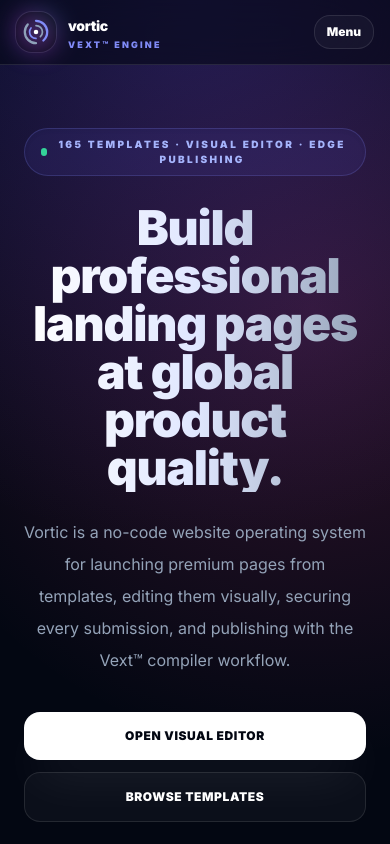
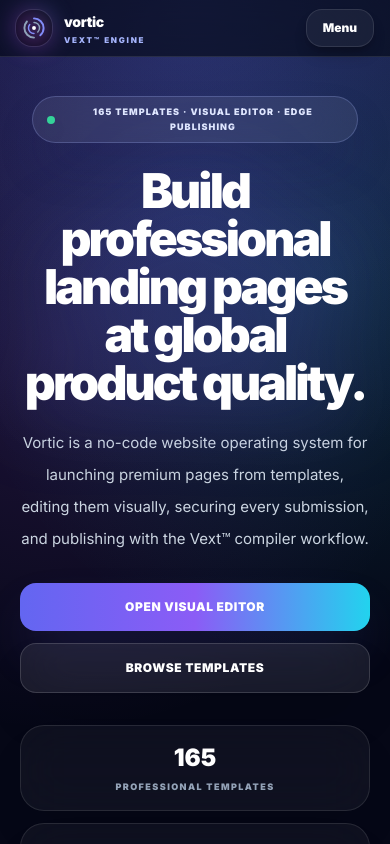
Before and after one commit to manshnew-creator/vortic-website, a Next.js app: page / in a window 390 px wide. Shown: the top 844 px of the page. Built offline with nearby package versions, Linux system fonts and the light colour scheme.

Commit message:
Polish mobile hero and navbar contrast

```diff
--- a/src/app/page.tsx
+++ b/src/app/page.tsx
@@ -29,18 +29,18 @@ const faqs = [
 
 function Metric({ value, label }: { value: string; label: string }) {
   return (
-    <div className="rounded-3xl border border-white/10 bg-white/[0.035] p-5 text-center shadow-2xl shadow-black/10 backdrop-blur-xl">
-      <p className="text-3xl font-black text-white">{value}</p>
-      <p className="mt-2 text-[10px] font-black uppercase tracking-[0.2em] text-slate-500">{label}</p>
+    <div className="rounded-3xl border border-white/10 bg-white/[0.045] p-4 text-center shadow-2xl shadow-black/10 backdrop-blur-xl sm:p-5">
+      <p className="text-2xl font-black text-white sm:text-3xl">{value}</p>
+      <p className="mt-1.5 text-[9px] font-black uppercase tracking-[0.16em] text-slate-400 sm:mt-2 sm:text-[10px] sm:tracking-[0.2em]">{label}</p>
     </div>
   );
 }
 
 function ProductPreview() {
   return (
-    <div className="relative mx-auto mt-12 max-w-6xl px-4">
+    <div className="relative mx-auto mt-10 max-w-6xl px-0 sm:mt-12 sm:px-4">
       <div className="absolute inset-0 -z-10 rounded-[3rem] bg-gradient-to-tr from-indigo-500/20 via-fuchsia-500/10 to-cyan-500/20 blur-3xl" />
-      <div className="overflow-hidden rounded-[2rem] border border-white/10 bg-slate-950 shadow-2xl shadow-black/50">
+      <div className="overflow-hidden rounded-[1.5rem] border border-white/10 bg-slate-950 shadow-2xl shadow-black/50 sm:rounded-[2rem]">
         <div className="flex items-center justify-between border-b border-white/10 bg-white/[0.035] px-5 py-3">
           <div className="flex items-center gap-2">
             <span className="h-3 w-3 rounded-full bg-rose-400" />
@@ -84,28 +84,30 @@ export default function PublicHomepage() {
       <PremiumNavbar />
 
       <main>
-        <section className="relative px-6 pb-20 pt-32 text-center md:pt-40">
-          <div className="pointer-events-none absolute inset-0 bg-[radial-gradient(circle_at_top,#4f46e544,transparent_34rem),radial-gradient(circle_at_80%_15%,#ec489933,transparent_28rem)]" />
+        <section className="relative isolate overflow-hidden px-5 pb-14 pt-24 text-center sm:pt-28 md:px-6 md:pb-20 md:pt-40">
+          <div className="pointer-events-none absolute inset-0 -z-10 bg-[#050716]" />
+          <div className="pointer-events-none absolute inset-0 -z-10 bg-[radial-gradient(circle_at_50%_0%,rgba(99,102,241,0.30),transparent_30rem),radial-gradient(circle_at_85%_16%,rgba(34,211,238,0.16),transparent_24rem),radial-gradient(circle_at_15%_20%,rgba(168,85,247,0.16),transparent_24rem)]" />
+          <div className="pointer-events-none absolute inset-x-0 top-0 -z-10 h-72 bg-gradient-to-b from-indigo-500/10 to-transparent" />
           <div className="relative z-10 mx-auto max-w-5xl">
-            <div className="inline-flex items-center gap-2 rounded-full border border-indigo-400/20 bg-indigo-500/10 px-4 py-2 text-[10px] font-black uppercase tracking-[0.24em] text-indigo-300 shadow-inner">
-              <span className="h-2 w-2 rounded-full bg-emerald-400 shadow-lg shadow-emerald-400/50" />
-              165 templates · Visual editor · Edge publishing
+            <div className="mx-auto inline-flex max-w-[92vw] items-center justify-center gap-2 rounded-full border border-indigo-300/25 bg-white/[0.075] px-3.5 py-2 text-[9px] font-black uppercase leading-relaxed tracking-[0.12em] text-indigo-100 shadow-2xl shadow-indigo-950/30 backdrop-blur-xl sm:px-4 sm:py-2.5 sm:text-[10px] sm:tracking-[0.22em]">
+              <span className="h-2 w-2 shrink-0 rounded-full bg-emerald-400 shadow-lg shadow-emerald-400/50" />
+              <span className="max-w-[72vw] sm:max-w-none">165 templates · Visual editor · Edge publishing</span>
             </div>
-            <h1 className="mt-7 bg-gradient-to-r from-white via-indigo-100 to-slate-400 bg-clip-text text-5xl font-black tracking-tight text-transparent md:text-7xl md:leading-[0.95]">
+            <h1 className="mx-auto mt-6 max-w-4xl text-[2.6rem] font-black leading-[1.02] tracking-[-0.06em] text-white drop-shadow-[0_10px_40px_rgba(99,102,241,0.28)] min-[390px]:text-5xl sm:mt-7 sm:text-6xl md:text-7xl md:leading-[0.95]">
               Build professional landing pages at global product quality.
             </h1>
-            <p className="mx-auto mt-6 max-w-3xl text-base leading-8 text-slate-400 md:text-lg">
+            <p className="mx-auto mt-5 max-w-3xl text-[15px] leading-8 text-slate-300 sm:text-base md:text-lg md:leading-9">
               Vortic is a no-code website operating system for launching premium pages from templates, editing them visually, securing every submission, and publishing with the Vext™ compiler workflow.
             </p>
-            <div className="mt-9 flex flex-col items-center justify-center gap-3 sm:flex-row">
-              <a href="/editor" className="w-full rounded-2xl bg-white px-7 py-4 text-xs font-black uppercase tracking-wider text-slate-950 shadow-2xl shadow-white/10 transition hover:bg-indigo-100 sm:w-auto">
+            <div className="mt-7 flex flex-col items-center justify-center gap-3 sm:mt-9 sm:flex-row">
+              <a href="/editor" className="w-full rounded-2xl bg-gradient-to-r from-indigo-500 via-violet-500 to-cyan-400 px-7 py-4 text-xs font-black uppercase tracking-wider text-white shadow-2xl shadow-indigo-500/25 transition hover:scale-[1.01] hover:brightness-110 sm:w-auto">
                 Open Visual Editor
               </a>
-              <a href="/templates" className="w-full rounded-2xl border border-white/10 bg-white/[0.035] px-7 py-4 text-xs font-black uppercase tracking-wider text-white transition hover:border-indigo-400/60 hover:bg-indigo-500/10 sm:w-auto">
+              <a href="/templates" className="w-full rounded-2xl border border-white/15 bg-white/[0.08] px-7 py-4 text-xs font-black uppercase tracking-wider text-white shadow-2xl shadow-black/20 backdrop-blur-xl transition hover:border-cyan-300/60 hover:bg-white/[0.12] sm:w-auto">
                 Browse Templates
               </a>
             </div>
-            <div className="mt-10 grid gap-4 md:grid-cols-3">
+            <div className="mt-8 grid gap-3 sm:grid-cols-3 md:mt-10 md:gap-4">
               <Metric value="165" label="Professional templates" />
               <Metric value="0" label="Production audit vulns" />
               <Metric value="1" label="Unified builder OS" />
--- a/src/components/layout/PremiumNavbar.tsx
+++ b/src/components/layout/PremiumNavbar.tsx
@@ -10,9 +10,9 @@ const navLinks = [
 
 function VorticLogo() {
   return (
-    <div className="relative flex h-10 w-10 items-center justify-center rounded-2xl bg-slate-950 ring-1 ring-white/10">
+    <div className="relative flex h-9 w-9 items-center justify-center rounded-2xl bg-slate-950 ring-1 ring-white/10 sm:h-10 sm:w-10">
       <div className="absolute inset-0 rounded-2xl bg-gradient-to-tr from-indigo-500 via-fuchsia-500 to-cyan-400 opacity-40 blur-md" />
-      <svg className="relative h-7 w-7" viewBox="0 0 100 100" fill="none" aria-hidden="true">
+      <svg className="relative h-6 w-6 sm:h-7 sm:w-7" viewBox="0 0 100 100" fill="none" aria-hidden="true">
         <defs>
           <linearGradient id="nav-vortex-a" x1="0" x2="100" y1="0" y2="100">
             <stop stopColor="#818cf8" />
@@ -35,13 +35,13 @@ function VorticLogo() {
 
 export function PremiumNavbar() {
   return (
-    <header className="fixed left-0 right-0 top-0 z-50 border-b border-white/10 bg-slate-950/75 backdrop-blur-2xl supports-[backdrop-filter]:bg-slate-950/55">
-      <div className="mx-auto flex h-16 max-w-7xl items-center justify-between px-4 sm:px-6 lg:px-8">
+    <header className="fixed left-0 right-0 top-0 z-50 border-b border-white/10 bg-slate-950/80 backdrop-blur-2xl supports-[backdrop-filter]:bg-slate-950/60">
+      <div className="mx-auto flex h-14 max-w-7xl items-center justify-between px-4 sm:h-16 sm:px-6 lg:px-8">
         <a href="/" className="group flex items-center gap-3" aria-label="Vortic homepage">
           <VorticLogo />
           <div className="leading-none">
-            <p className="text-sm font-black tracking-tight text-white">vortic</p>
-            <p className="mt-1 text-[9px] font-black uppercase tracking-[0.24em] text-indigo-400">Vext™ Engine</p>
+            <p className="text-sm font-black tracking-tight text-white sm:text-[15px]">vortic</p>
+            <p className="mt-1 text-[8px] font-black uppercase tracking-[0.22em] text-indigo-300 sm:text-[9px]">Vext™ Engine</p>
           </div>
         </a>
 
@@ -63,7 +63,7 @@ export function PremiumNavbar() {
         </div>
 
         <details className="group relative sm:hidden">
-          <summary className="list-none rounded-2xl border border-white/10 bg-white/[0.035] px-3 py-2 text-xs font-black text-white marker:hidden">
+          <summary className="list-none rounded-2xl border border-white/10 bg-white/[0.055] px-4 py-2.5 text-xs font-black text-white shadow-lg shadow-black/20 marker:hidden">
             Menu
           </summary>
           <div className="absolute right-0 mt-3 w-64 overflow-hidden rounded-3xl border border-white/10 bg-slate-950 p-2 shadow-2xl shadow-black/60">
```
